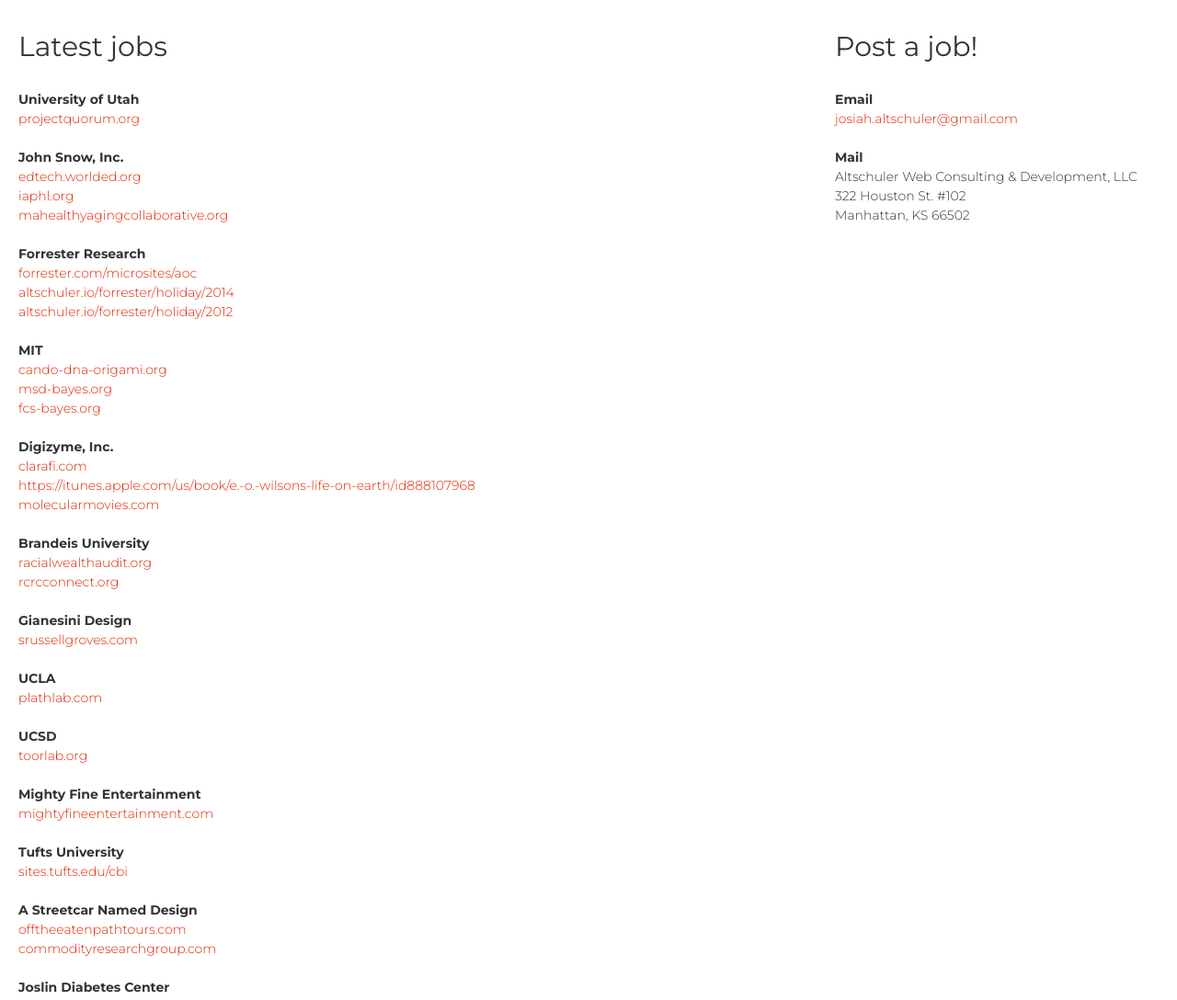
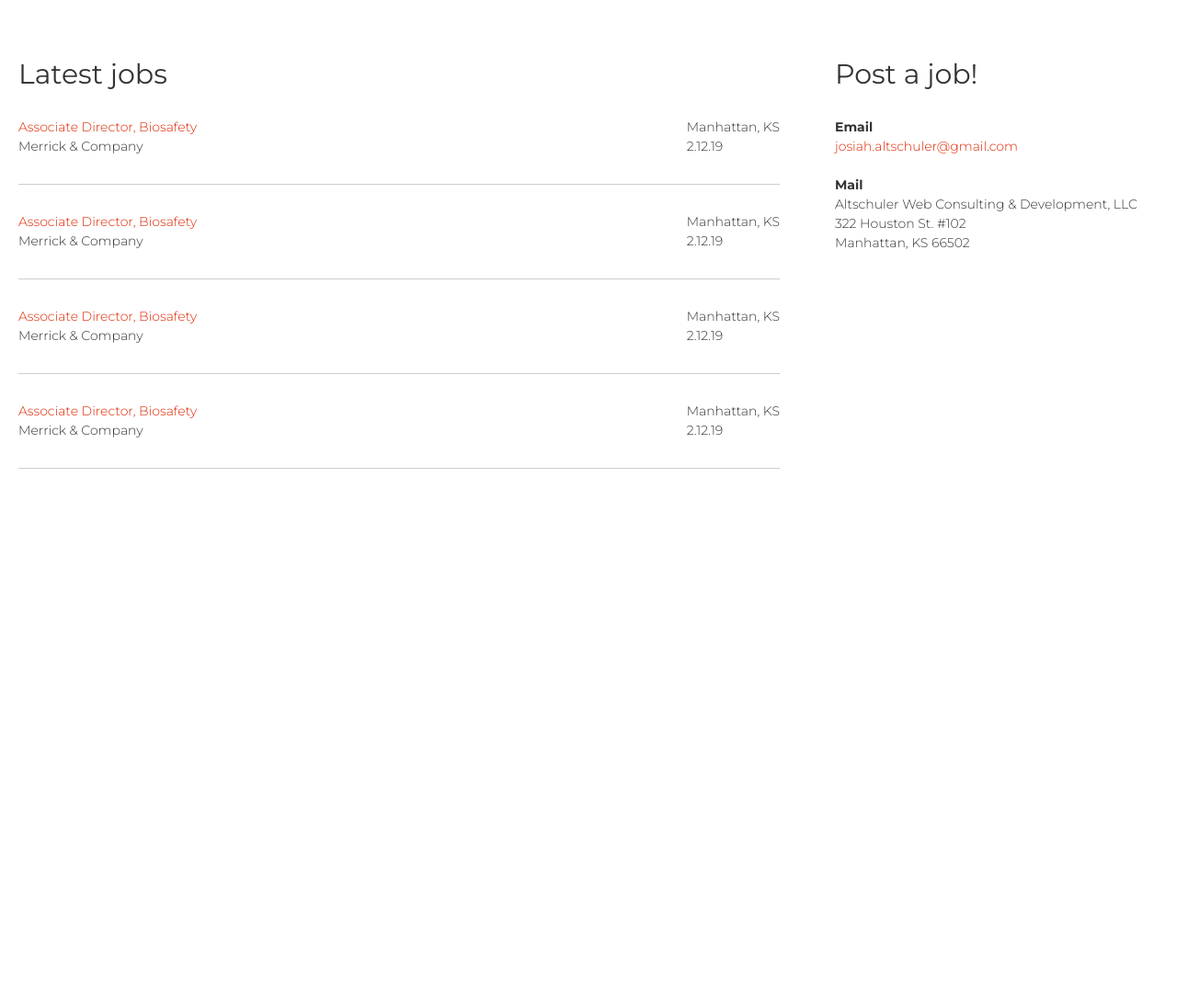
Before and after one commit to josiahaltschuler/labcatalyst, a plain HTML site: page index.html in a window 1280 px wide. Shown: the part 189-1277 px from the top of the page at 92% size. After the commit the page ends 800 px from the top, so only its background shows below. Drawn offline with Linux system fonts and the light colour scheme.

Commit message:
added styling to job list

```diff
--- a/css/style.css
+++ b/css/style.css
@@ -43,6 +43,18 @@
 
 article, aside, details, figcaption, figure, footer, header, main, menu, nav, section, summary {
 	display: block;
+}
+
+article {
+	padding: 30px 0;
+}
+
+article:first-of-type {
+	padding-top: 0;
+}
+
+article.job {
+	border-bottom: 1px solid #cecece;
 }
 
 article::before, article::after {
@@ -393,20 +405,21 @@
 	padding-right: 0;
 }
 
+.column.jobs {
+	width: 70%;
+	padding-right: 40px;
+}
+
+.column.post-job {
+	width: 30%;
+}
+
 @media screen and (max-width: 600px) {
-	.column {
+	.column, .column.jobs, .column.post-job {
 		float: none;
 		width: 100%;
 		padding: 0;
 	}
-}
-
-.column.jobs {
-	width: 70%;
-}
-
-.column.post-job {
-	width: 30%;
 }
 
 
@@ -618,3 +631,16 @@
 .clear:after, .entry-content:after, .comment-content:after, header:after, .site-content:after, footer:after {
 	clear: both;
 }
+
+
+.title-company {
+	float: left;
+	clear: none;
+	display: inline;
+}
+
+.location-date {
+	float: right;
+	clear: none;
+	display: inline;
+}
--- a/index.html
+++ b/index.html
@@ -34,79 +34,49 @@
 		<div class="column jobs">
 			<h2>Latest jobs</h2>
 
-			<p>
-				<strong>University of Utah</strong>
-				<br><a target="_blank" href="http://projectquorum.org">projectquorum.org</a>
-			</p>
+			<article class="job clear">
+        <div class="title-company">
+          <a target="_blank" href="http://projectquorum.org">Associate Director, Biosafety</a>
+          <br>Merrick & Company
+        </div>
+        <div class="location-date">
+          Manhattan, KS
+          <br>2.12.19
+        </div>
+      </article>
 
-			<p>
-				<strong>John Snow, Inc.</strong>
-				<br><a target="_blank" href="https://edtech.worlded.org/">edtech.worlded.org</a>
-				<br><a target="_blank" href="http://www.iaphl.org/">iaphl.org</a>
-				<br><a target="_blank" href="http://www.mahealthyagingcollaborative.org/">mahealthyagingcollaborative.org</a>
-			</p>
+			<article class="job clear">
+          <div class="title-company">
+            <a target="_blank" href="http://projectquorum.org">Associate Director, Biosafety</a>
+            <br>Merrick & Company
+          </div>
+          <div class="location-date">
+            Manhattan, KS
+            <br>2.12.19
+          </div>
+        </article>
 
-			<p>
-				<strong>Forrester Research</strong>
-				<br><a href="https://www.forrester.com/microsites/aoc/" target="_blank">forrester.com/microsites/aoc</a>
-				<br><a target="_blank" href="./forrester/holiday/2014/">altschuler.io/forrester/holiday/2014</a>
-				<br><a target="_blank" href="./forrester/holiday/2012/">altschuler.io/forrester/holiday/2012</a>
-			</p>
+        <article class="job clear">
+            <div class="title-company">
+              <a target="_blank" href="http://projectquorum.org">Associate Director, Biosafety</a>
+              <br>Merrick & Company
+            </div>
+            <div class="location-date">
+              Manhattan, KS
+              <br>2.12.19
+            </div>
+          </article>
 
-			<p>
-				<strong>MIT</strong>
-				<br><a target="_blank" href="http://www.cando-dna-origami.org/">cando-dna-origami.org</a>
-				<br><a target="_blank" href="http://www.msd-bayes.org/">msd-bayes.org</a>
-				<br><a target="_blank" href="http://www.fcs-bayes.org/">fcs-bayes.org</a>
-			</p>
-
-			<p>
-				<strong>Digizyme, Inc.</strong>
-				<br><a href="https://clarafi.com/" target="_blank">clarafi.com</a>
-				<br><a target="_blank" href="https://itunes.apple.com/us/book/e.-o.-wilsons-life-on-earth/id888107968">https://itunes.apple.com/us/book/e.-o.-wilsons-life-on-earth/id888107968</a>
-				<br><a target="_blank" href="http://www.molecularmovies.com/">molecularmovies.com</a>
-			</p>
-
-			<p>
-				<strong>Brandeis University</strong>
-				<br><a target="_blank" href="http://racialwealthaudit.org/">racialwealthaudit.org</a>
-				<br><a target="_blank" href="https://rcrcconnect.org/">rcrcconnect.org</a>
-			</p>
-
-			<p>
-				<strong>Gianesini Design</strong>
-				<br><a href="http://srussellgroves.com/" target="_blank">srussellgroves.com</a>
-			</p>
-
-			<p>
-				<strong>UCLA</strong>
-				<br><a target="_blank" href="http://plathlab.com/">plathlab.com</a>
-			</p>
-
-			<p>
-				<strong>UCSD</strong>
-				<br><a target="_blank" href="http://www.toorlab.org/">toorlab.org</a>
-			</p>
-
-			<p>
-				<strong>Mighty Fine Entertainment</strong>
-				<br><a href="http://mightyfineentertainment.com/" target="_blank">mightyfineentertainment.com</a>
-			</p>
-
-			<p>
-				<strong>Tufts University</strong>
-				<br><a target="_blank" href="http://sites.tufts.edu/cbi/">sites.tufts.edu/cbi</a>
-			</p>
-
-			<p>
-				<strong>A Streetcar Named Design</strong>
-				<br><a target="_blank" href="http://www.offtheeatenpathtours.com/">offtheeatenpathtours.com</a>
-				<br><a target="_blank" href="http://www.commodityresearchgroup.com/">commodityresearchgroup.com</a>
-			</p>
-
-			<p>
-				<strong>Joslin Diabetes Center</strong>
-			</p>
+          <article class="job clear">
+              <div class="title-company">
+                <a target="_blank" href="http://projectquorum.org">Associate Director, Biosafety</a>
+                <br>Merrick & Company
+              </div>
+              <div class="location-date">
+                Manhattan, KS
+                <br>2.12.19
+              </div>
+            </article>
 		</div>
 
 		<!-- <div class="column">
```
